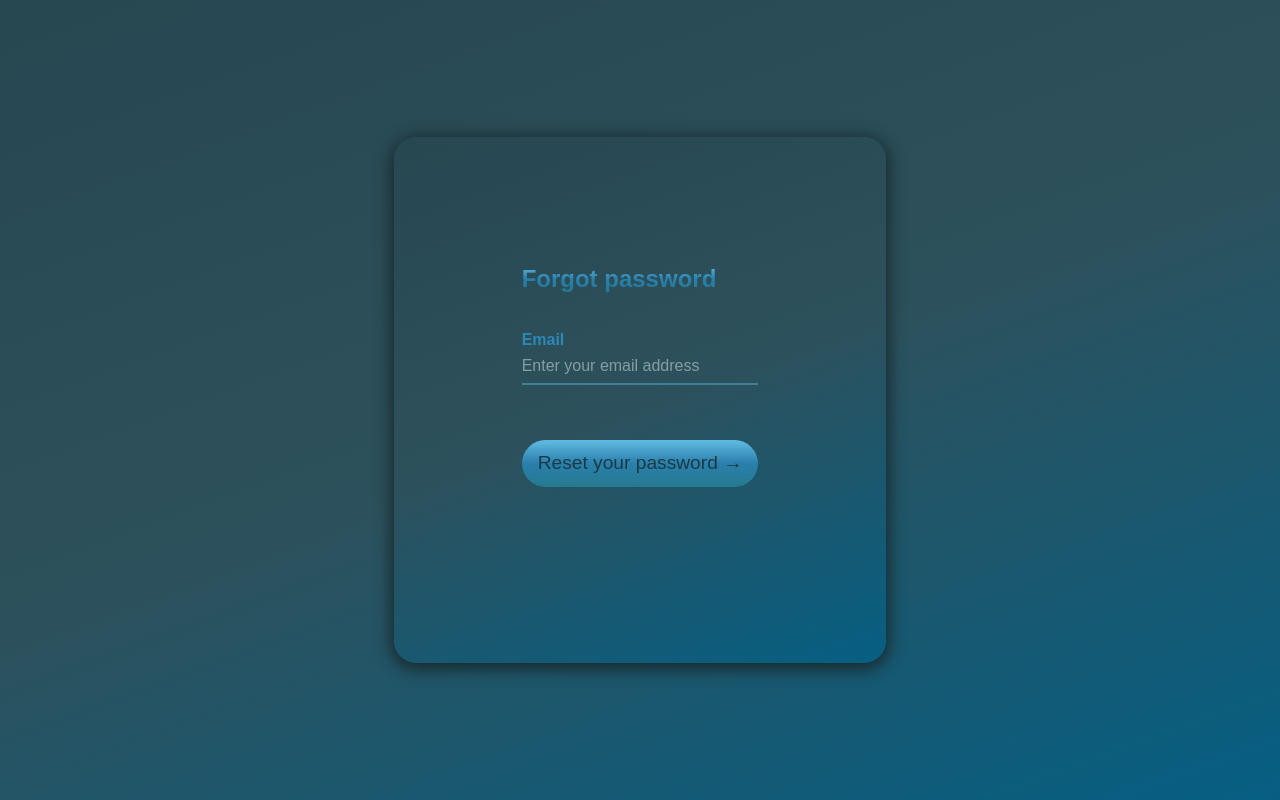
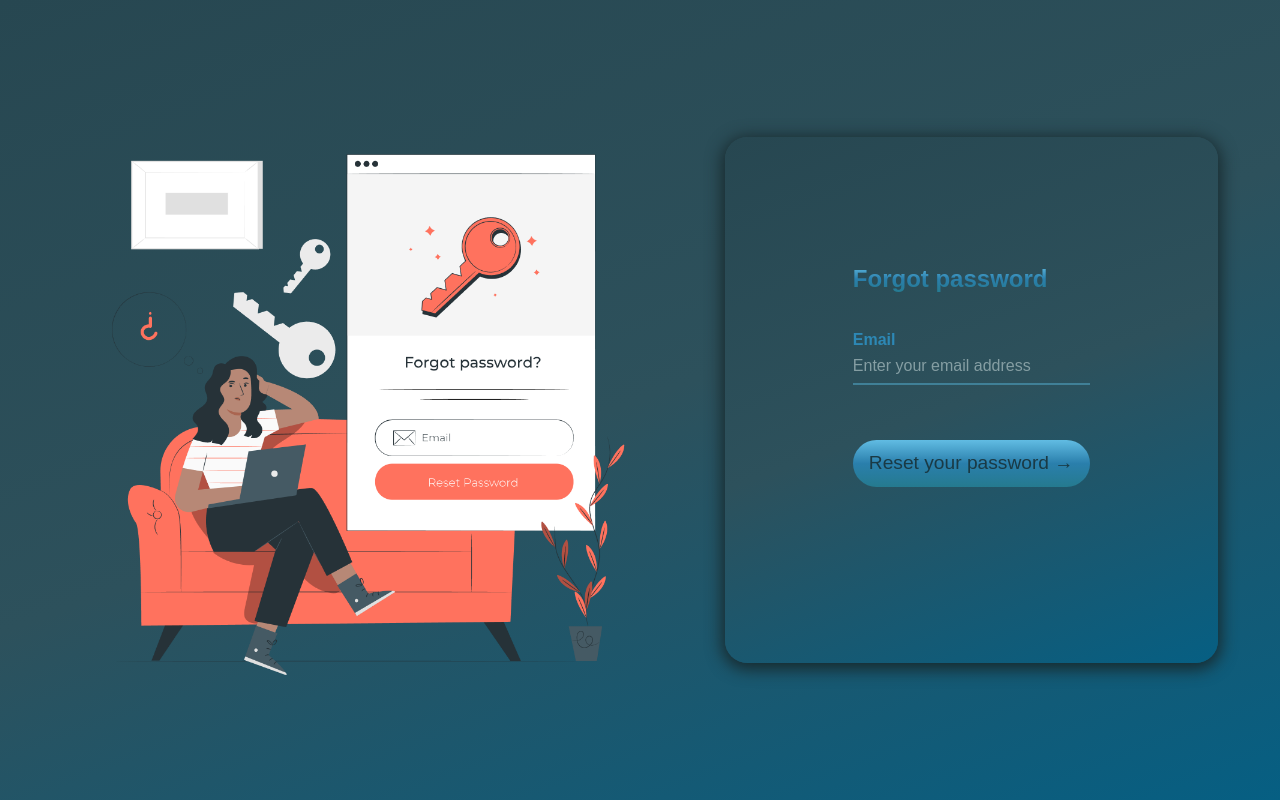
Before and after one commit to rahulrameshm0/Shopify, a Django app: page /email_varification/ in a window 1280 px wide. Run offline with Django 4.2, Linux system fonts and the light colour scheme.

Commit message:
img file addedd

```diff
--- a/static/css/account-styling/email-verification.css
+++ b/static/css/account-styling/email-verification.css
@@ -10,20 +10,29 @@ body {
     background-attachment: fixed;
 }
 
+
+
+.verification{
+    display: flex;
+    justify-content: space-evenly;
+    /*flex-direction: column;*/
+    align-items: center;
+    min-height: 100vh;
+    box-shadow: 0 0.2rem 1rem 0.2rem #bababa;
+    flex-wrap: wrap;
+    min-width: 250px;
+}
+
+.fp-img img{
+    height: 600px;
+    width: 600px;
+}
+
 .border{
     background: linear-gradient(160deg, #274751, #2d515c, #065f83);
     padding: 8rem;
     box-shadow: 0 0.2rem 1rem 0.2rem #182a2e;
     border-radius: 1.4rem;
-}
-
-.verification{
-    display: flex;
-    justify-content: center;
-    flex-direction: column;
-    align-items: center;
-    min-height: 100vh;
-    box-shadow: 0 0.2rem 1rem 0.2rem #bababa;
 }
 
 .verification h1{
--- a/templates/account-section/email-varification.html
+++ b/templates/account-section/email-varification.html
@@ -18,6 +18,11 @@
 
 <section>
     <div class="verification">
+
+        <div class="fp-img">
+            <img src="{% static 'images/forgot-password.png' %}" alt="forgot-password" srcset="">
+        </div>
+
         <div class="border">
             <h1>Forgot password</h1>
             <form method="POST" action="">
```
Also changed, not shown: static/images/Forgot-password.png (added).
